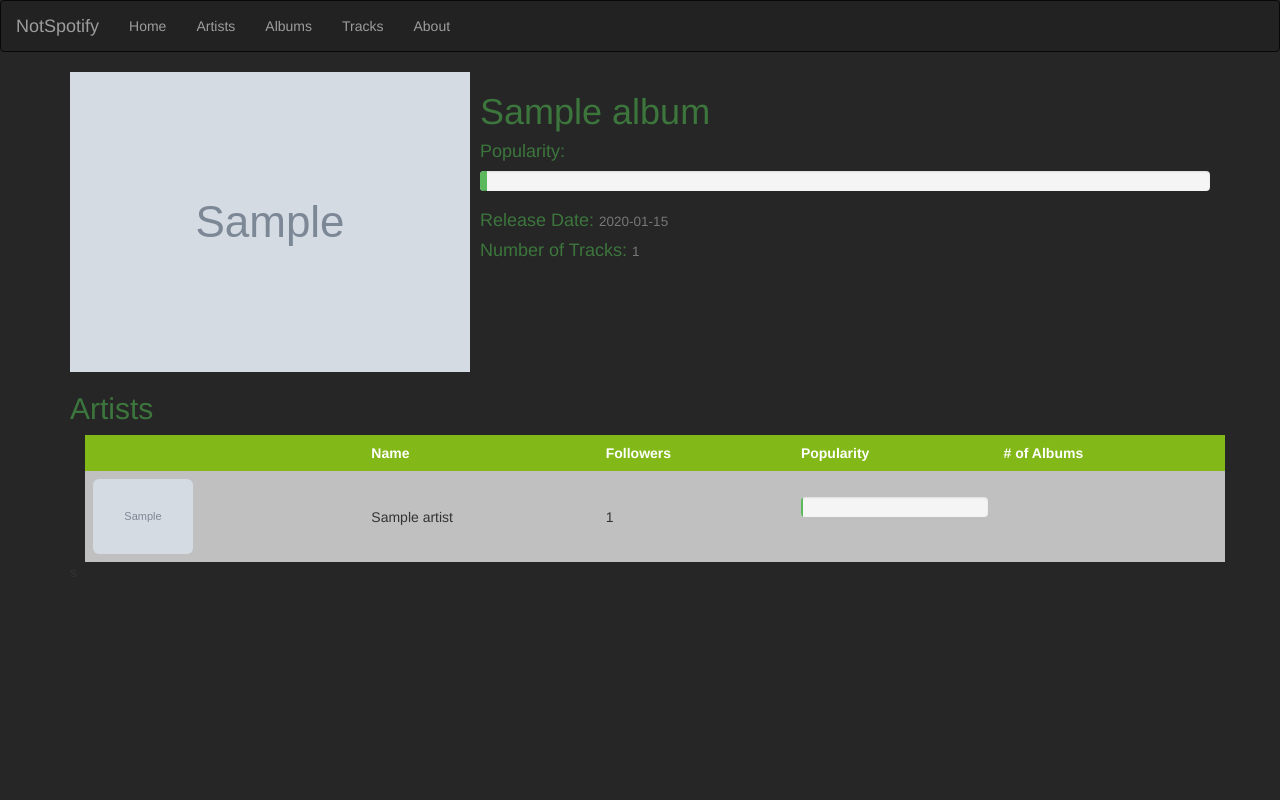
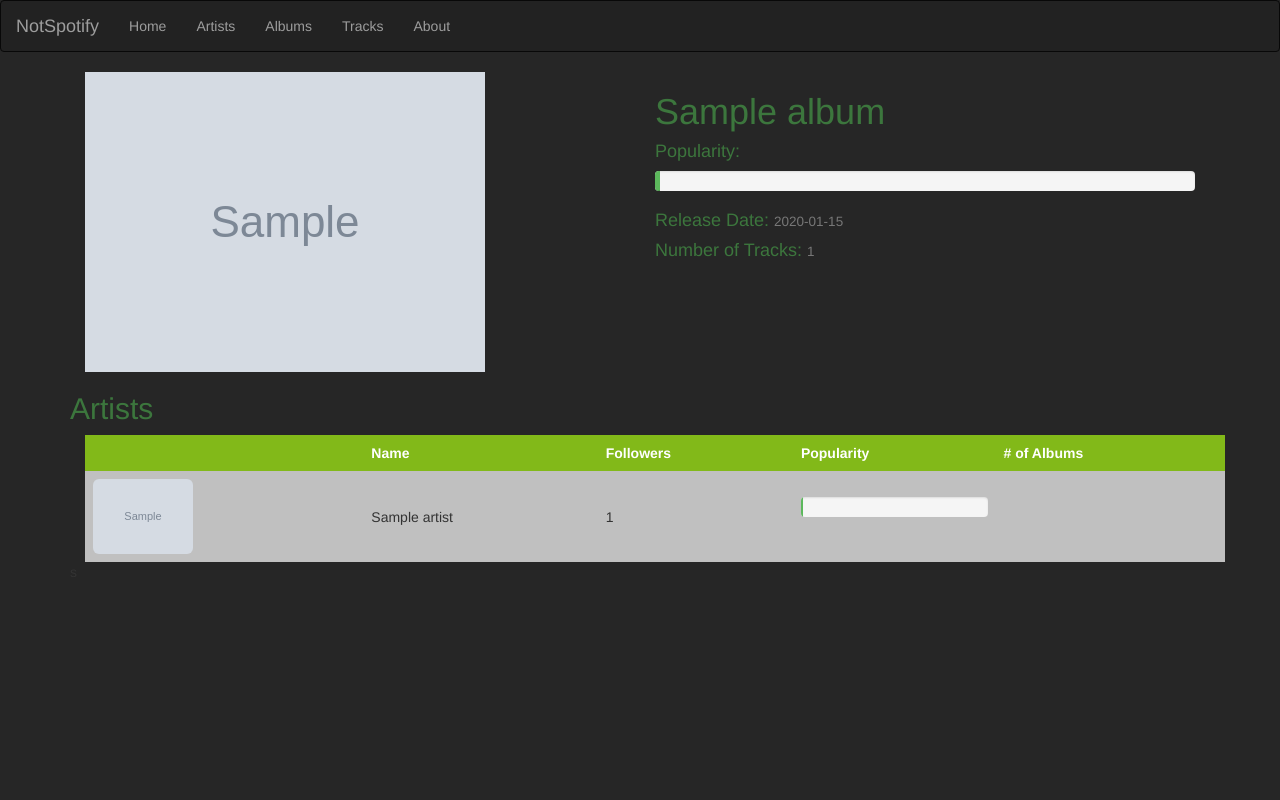
Before and after one commit to bullapse/cs373-idb-music, a Flask app: page /album/1 in a window 1280 px wide. Run offline with Flask 2, Linux system fonts and the light colour scheme; tables that the repository leaves empty hold one stand-in row (values such as "Sample post"); grey boxes marked "Sample" are stand-in pictures; some libraries are stand-ins or nearby versions.

Commit message:
Made individual pages reponsive

```diff
--- a/notspotify/templates/album_description.html
+++ b/notspotify/templates/album_description.html
@@ -30,11 +30,12 @@
 
 {% block content %}
 
-<div class="media">
-  <div class="media-left">
-    <img class="album-image" src="{{album.image_url}}">
-  </div>
-  <div class="media-body">
+<div class="container-fluid">
+  <div class="row">
+    <div class="col-md-6">
+      <img class="img-responsive" src="{{album.image_url}}">
+    </div>
+    <div class="col-md-6">
     <h1 class="text-success">{{album.name}}</h1>
     <h4 class="text-success">Popularity:</h4>
     <div class="progress">
@@ -44,8 +45,11 @@
     </div>
     <h4 class="text-success">Release Date: <small>{{album.release_date}}</small></h4>
     <h4 class="text-success">Number of Tracks: <small>{{album.number_of_tracks}}</small></h4>
+    </div>
   </div>
 </div>
+
+
 <h2 class="text-success">Artists</h4>
 <div class="container">
   <table id="table0">
```
Also changed, not shown: notspotify/templates/artist_description.html (+6 -4 lines), notspotify/templates/track_description.html (+6 -4 lines).
